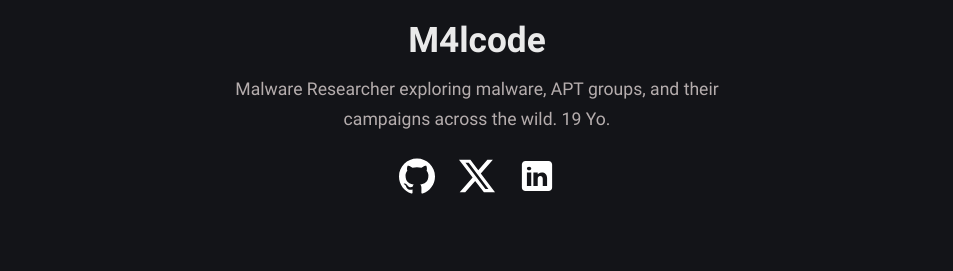
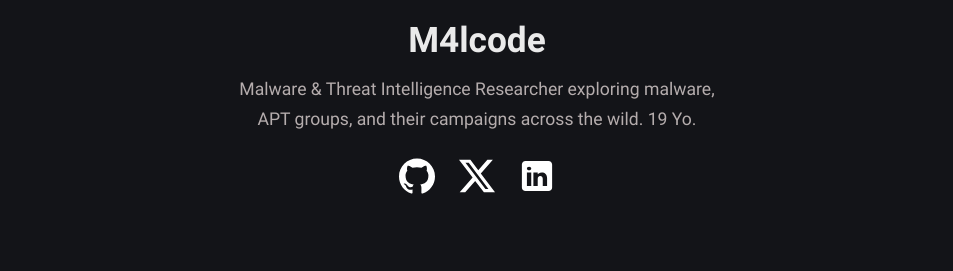
Before and after one commit to M4lcode/m4lcode.github.io, a Jekyll site: the page built from index.md, in a window 1280 px wide. Shown: the part 310-581 px from the top of the page, without its empty margins (163-1116 px from the left). Built offline with Jekyll 4.4.1, drawn with Linux system fonts in a browser that asks for light colours.

Commit message:
Update _config.yml

```diff
--- a/_config.yml
+++ b/_config.yml
@@ -12,7 +12,7 @@ mode: dark # default theme "dark" | "light"
 author:
   name: M4lcode # author name
   bio: >- # tell to the world
-    Malware Researcher exploring malware, APT groups, and their campaigns across the wild. 19 Yo.
+    Malware & Threat Intelligence Researcher exploring malware, APT groups, and their campaigns across the wild. 19 Yo.
   username: M4lcode # general username
   github: m4lcode # github username
   twitter: M4lcode # twitter username
```
